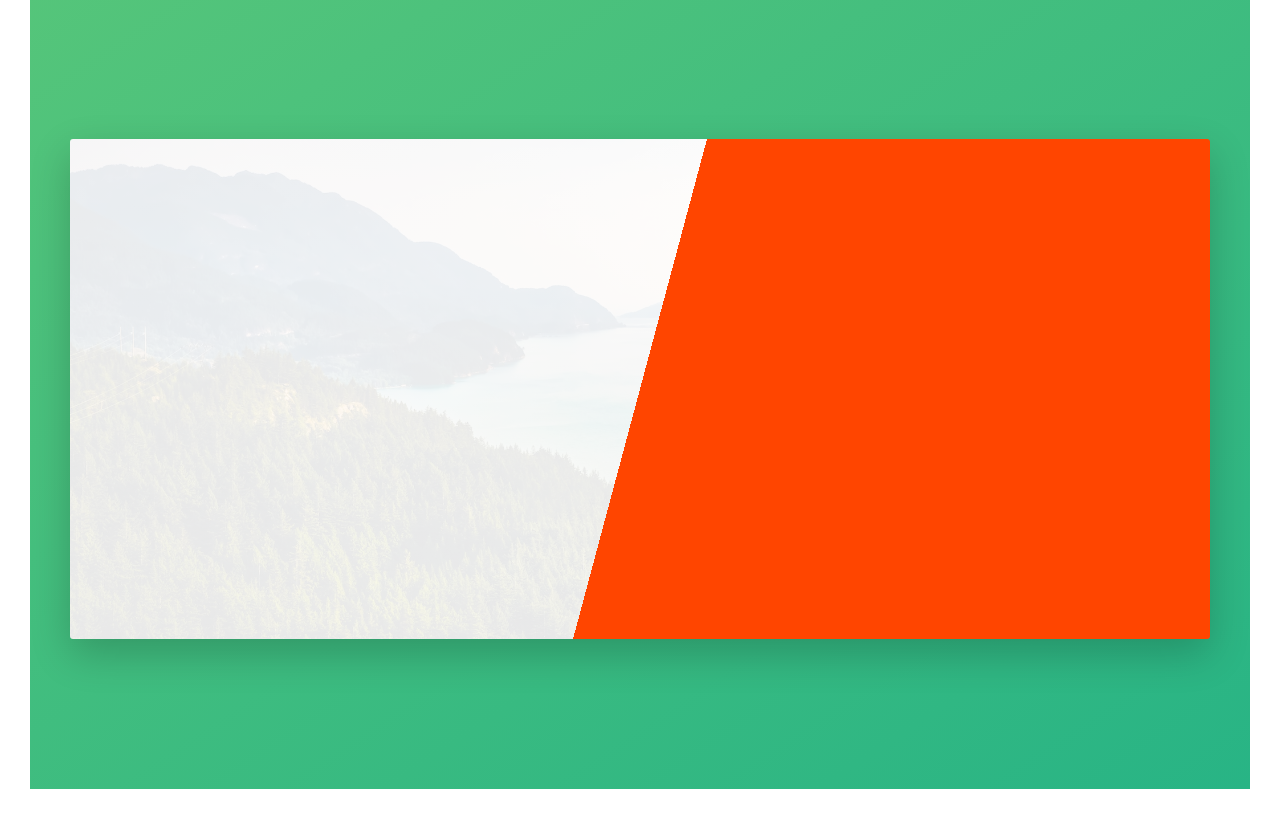
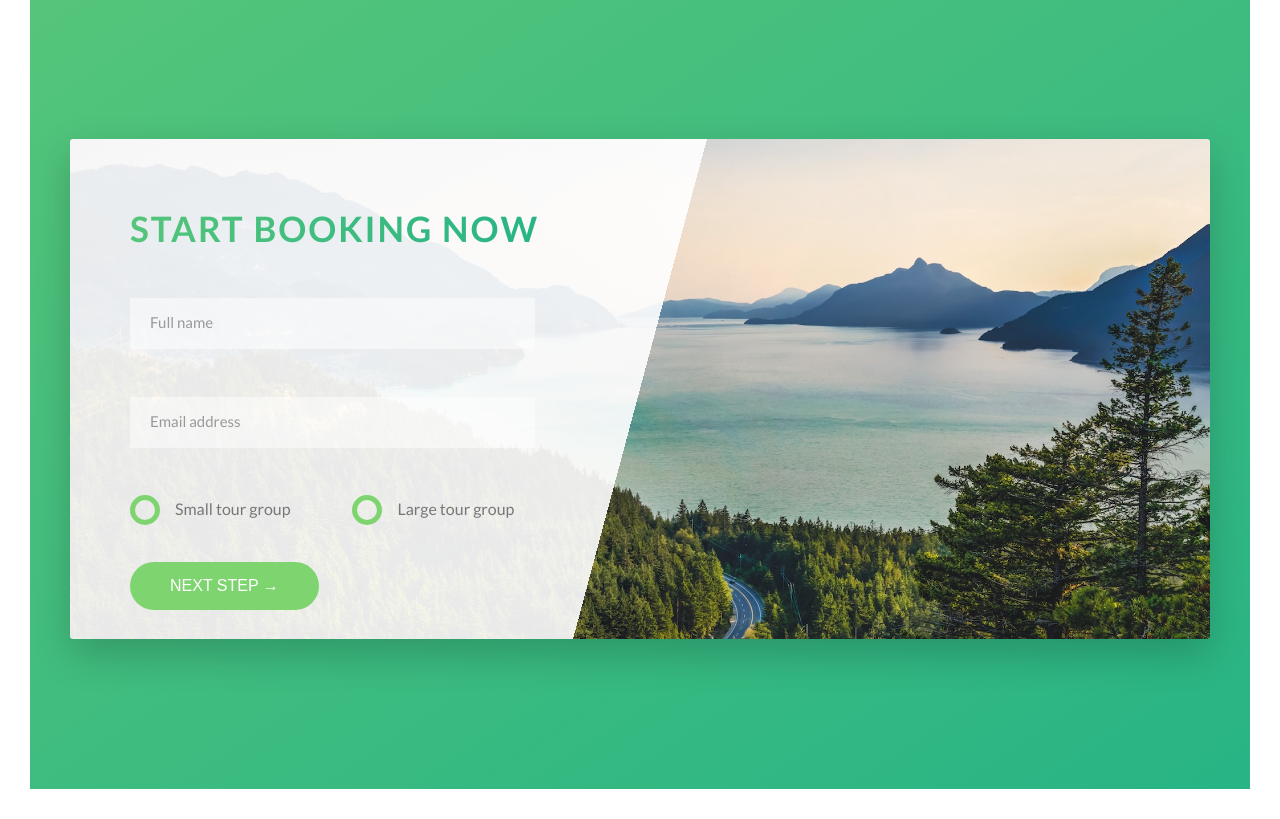
Before and after one commit to laukempp/natours_css, a website: page index.html in a window 1280 px wide. Shown: the part 4660-5479 px from the top of the page. Drawn offline with Linux system fonts and the light colour scheme; files whose address does not match are found by name.

Commit message:
created the booking-form

```diff
--- a/index.html
+++ b/index.html
@@ -259,7 +259,40 @@
       <section class="section-book">
         <div class="row">
           <div class="book">
-
+            <div class="book__form">
+              <form action="#" class="form">
+                <div class="form__group">
+                  <div class="u-margin-bottom-medium">
+                    <h2 class="heading-secondary">
+                      Start booking now
+                    </h2>
+                  </div>
+                  <input type="text" placeholder="Full name" id="name" required class="form__input">
+                  <label for="name" class="form__label">Full name</label>
+                </div>
+                <div class="form__group">
+                  <input type="email" placeholder="Email address" id="email" required class="form__input">
+                  <label for="email" class="form__label">Full name</label>
+                </div>
+                <div class="form__group u-margin-bottom-medium">
+                  <div class="form__radio-group">
+                    <input type="radio" name="size" class="form__radio-input" id="small">
+                    <label for="small" class="form__radio-label">
+                      <span class="form__radio-button"></span>
+                      Small tour group</label>
+                  </div>
+                  <div class="form__radio-group">
+                    <input type="radio" name="size" class="form__radio-input" id="large">
+                    <label for="large" class="form__radio-label">
+                      <span class="form__radio-button"></span>
+                      Large tour group</label>
+                  </div>
+                </div>
+                <div class="form__group">
+                  <button class="btn btn--green">Next step &rarr;</button>
+                </div>
+              </form>
+            </div>
           </div>
 
         </div>
--- a/sass/abstracts/_variables.scss
+++ b/sass/abstracts/_variables.scss
@@ -11,7 +11,10 @@
 
 $color-grey-light-1: #f7f7f7;
 $color-grey-light-2: #eee;
+
 $color-grey-dark: #777;
+$color-grey-dark-2: #999;
+
 $color-white: #fff;
 $color-black: #000;
 
--- a/sass/base/_utilities.scss
+++ b/sass/base/_utilities.scss
@@ -1,21 +1,21 @@
 .u-center-text {
-  text-align: center;
+  text-align: center !important;
 }
 
 .u-margin-bottom-small {
-  margin-bottom: 1.5rem;
+  margin-bottom: 1.5rem !important;
 }
--u-margin-bottom-medium {
-  margin-bottom: 4rem;
+.u-margin-bottom-medium {
+  margin-bottom: 4rem !important;
 }
 
 .u-margin-bottom-big {
-  margin-bottom: 8rem;
+  margin-bottom: 8rem !important;
 }
 
 .u-margin-top-big {
-  margin-top: 8rem;
+  margin-top: 8rem !important;
 }
 .u-margin-top-huge {
-  margin-top: 10rem;
+  margin-top: 10rem !important;
 }
--- a/sass/components/_button.scss
+++ b/sass/components/_button.scss
@@ -2,6 +2,7 @@
 /* visited is a state when user has already clicked the button once before and then sees the button again */
 
 .btn {
+  &,
   &:link,
   &:visited {
     text-decoration: none;
@@ -12,6 +13,10 @@
     transition: all 0.2s;
     position: relative;
     font-size: $default-font-size;
+
+    //Change for the <button> element
+    border: none;
+    cursor: pointer;
   }
 
   &:hover {
@@ -24,7 +29,9 @@
     }
   }
 
-  &:active {
+  &:active,
+  &:focus {
+    outline: none;
     transform: translate(-0.1rem);
     box-shadow: 0 0.5rem 1rem rgba($color-black, 0.2);
   }
--- /dev/null
+++ b/sass/components/_form.scss
@@ -0,0 +1,94 @@
+.form {
+  &__group:not(:last-child) {
+    margin-bottom: 2rem;
+  }
+
+  &__input {
+    font-size: 1.5rem;
+    font-family: inherit; //input elements do not automatically inherit font-family
+    color: inherit; //same thing as  above
+    padding: 1.5rem 2rem;
+    border-radius: 2px;
+    background-color: rgba($color-white, 0.5);
+    border: none;
+    border-bottom: 3px solid transparent;
+    width: 90%;
+    display: block;
+    transition: all 0.3s;
+
+    &:focus {
+      outline: none;
+      box-shadow: 0 1rem 2rem rgba($color-black, 0.1);
+      border-bottom: 3px solid $color-primary;
+    }
+
+    &:focus:invalid {
+      border-bottom: 3px solid $color-secondary-dark;
+    }
+
+    &::-webkit-input-placeholder {
+      color: $color-grey-dark-2;
+    }
+  }
+
+  &__label {
+    font-size: 1.2rem;
+    font-weight: 700;
+    margin-left: 2rem;
+    margin-top: 0.7rem;
+    display: block;
+    transition: all 0.3s;
+  }
+
+  &__input:placeholder-shown + &__label {
+    opacity: 0;
+    visibility: hidden;
+    transform: translateY(-4rem);
+  }
+
+  &__radio-group {
+    width: 49%;
+    display: inline-block;
+  }
+
+  &__radio-input {
+    display: none;
+  }
+
+  &__radio-label {
+    font-size: $default-font-size;
+    cursor: pointer;
+    position: relative;
+    padding-left: 4.5rem;
+  }
+
+  &__radio-button {
+    height: 3rem;
+    width: 3rem;
+    border: 5px solid $color-primary;
+    border-radius: 50%;
+    display: inline-block;
+    position: absolute;
+    left: 0;
+    top: -0.4rem;
+    &::after {
+      content: "";
+      display: block;
+      height: 1.3rem;
+      width: 1.3rem;
+      border-radius: 50%;
+      position: absolute;
+      top: 50%;
+      left: 50%;
+      transform: translate(-50%, -50%);
+      background-color: $color-primary;
+      opacity: 0;
+      transition: opacity 0.2s;
+      backface-visibility: hidden;
+    }
+  }
+
+  &__radio-input:checked + &__radio-label &__radio-button::after {
+    opacity: 1;
+  }
+}
--- a/sass/main.scss
+++ b/sass/main.scss
@@ -14,6 +14,7 @@
 @import "components/card";
 @import "components/composition";
 @import "components/feature-box";
+@import "components/form";
 @import "components/story";
 
 @import "layout/header";
--- a/sass/pages/_home.scss
+++ b/sass/pages/_home.scss
@@ -43,11 +43,12 @@
 }
 
 .book {
+  // SOLID COLOR GRADIENT
   background-image: linear-gradient(
       105deg,
       rgba($color-white, 0.9) 0%,
       rgba($color-white, 0.9) 50%,
-      orangered 50%
+      transparent 50%
     ),
     url(../img/nat-10.jpg);
   background-size: cover;
@@ -55,4 +56,9 @@
   box-shadow: 0 1.5rem 4rem rgba($color-black, 0.2);
 
   height: 50rem;
+
+  &__form {
+    width: 50%;
+    padding: 6rem;
+  }
 }
```
Also changed, not shown: css/style.css.
